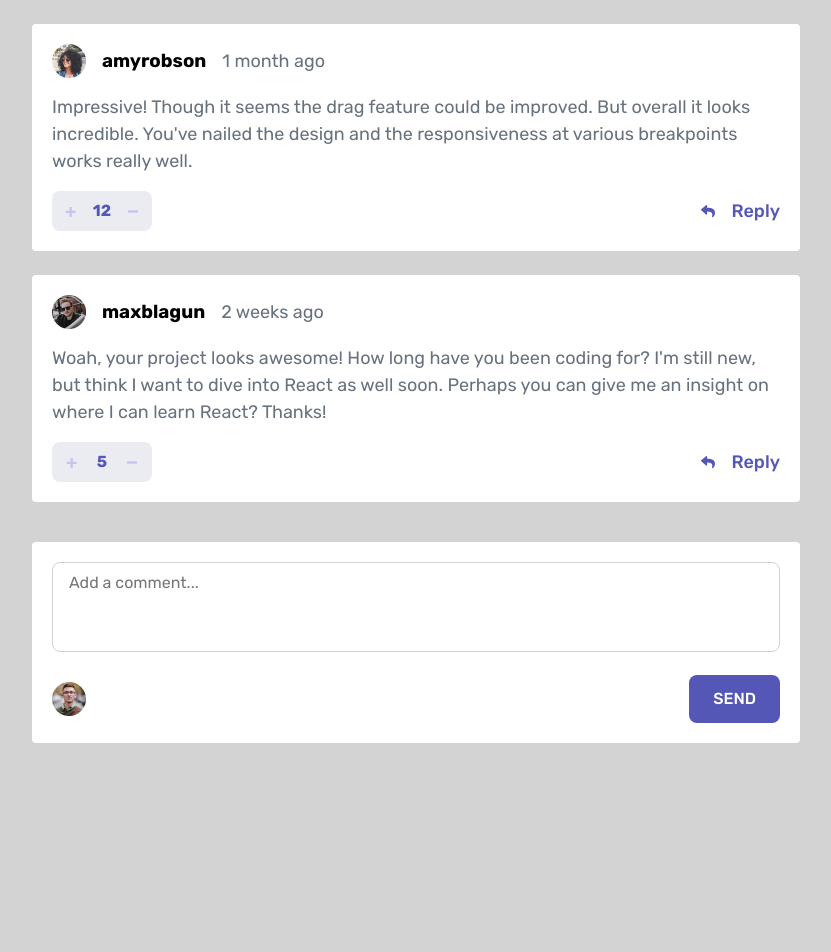
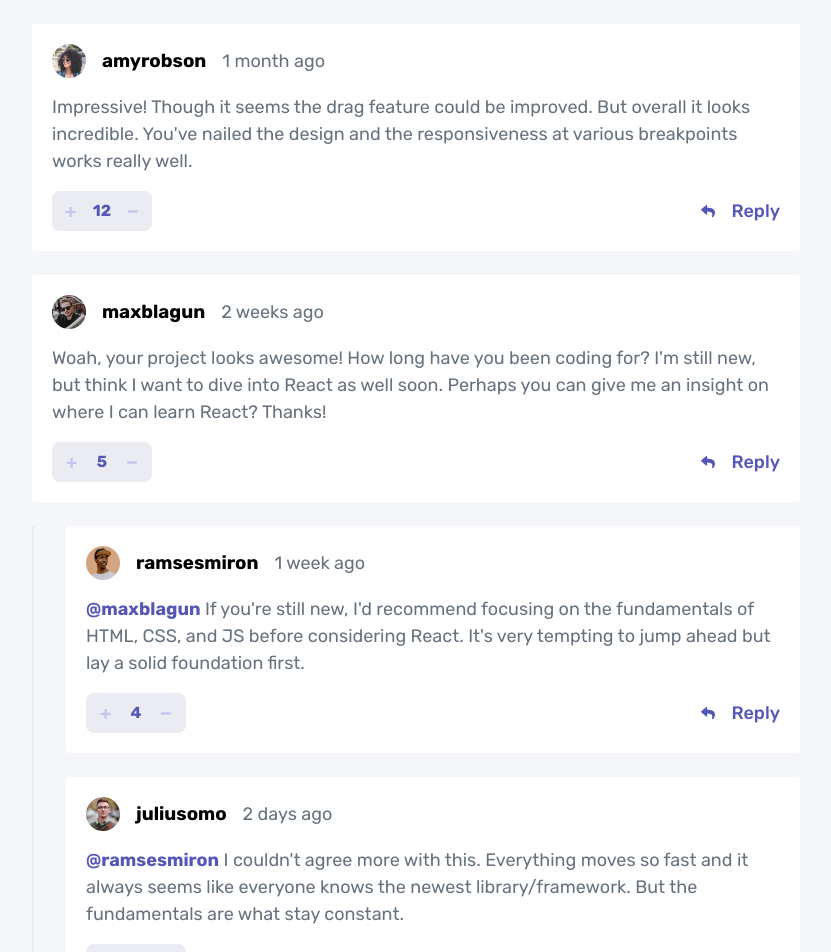
Before and after one commit to JioBautista/interactive-comments-section, a React (Vite) app in the folder app/: page / in a window 1280 px wide. Shown: the top 952 px of the page, without its empty margins (224-1055 px from the left). Before the commit the page ends 800 px from the top, so only its background shows below. Built offline with nearby package versions, Linux system fonts and the light colour scheme.

Commit message:
Replies component added

```diff
--- a/app/src/components/Comments.jsx
+++ b/app/src/components/Comments.jsx
@@ -1,4 +1,5 @@
 import React from "react";
+import Replies from "./Replies";
 import styles from "../styles/comments.module.scss";
 import { useSelector } from "react-redux";
 
@@ -31,6 +32,7 @@ function Comments() {
               <p>Reply</p>
             </div>
           </div>
+          <Replies data={item} />
         </React.Fragment>
       ))}
     </div>
--- /dev/null
+++ b/app/src/components/Replies.jsx
@@ -0,0 +1,40 @@
+import React from "react";
+import styles from "../styles/comments.module.scss";
+
+function Replies({ data }) {
+  console.log(data);
+  return (
+    <div>
+      <div className={styles.repliesContainer}>
+        {data.replies.map((item) => (
+          <React.Fragment>
+            <div className={styles.wrapper}>
+              <div className={styles.user}>
+                <img src={item.user.image.png} />
+                <h3>{item.user.username}</h3>
+                <p>{item.createdAt}</p>
+              </div>
+
+              <div className={styles.content}>
+                <p><span>@{item.replyingTo}</span> {item.content}</p>
+              </div>
+
+              <div className={styles.btn}>
+                <img src="public/images/icon-plus.svg" />
+                <h4>{item.score}</h4>
+                <img src="public/images/icon-minus.svg" />
+              </div>
+
+              <div className={styles.replyBtn}>
+                <img src="public/images/icon-reply.svg" />
+                <p>Reply</p>
+              </div>
+            </div>
+          </React.Fragment>
+        ))}
+      </div>
+    </div>
+  );
+}
+
+export default Replies;
--- a/app/src/index.css
+++ b/app/src/index.css
@@ -17,7 +17,7 @@
 */
 body {
   font-family: 'Rubik', sans-serif;
-  background-color:lightgray;
+  background-color:hsl(228, 33%, 97%);
   line-height: 1.5;
   -webkit-font-smoothing: antialiased;
 }
--- a/app/src/styles/comments.module.scss
+++ b/app/src/styles/comments.module.scss
@@ -71,3 +71,15 @@
         font-weight: 500;
     }
 }
+
+// REPLIES DIV
+.repliesContainer {
+    padding-left: 2rem;
+    border-left: 2px solid hsl(223, 19%, 93%);
+}
+
+span {
+    cursor: pointer;
+    color: hsl(238, 40%, 52%);
+    font-weight: 700;
+}
```
